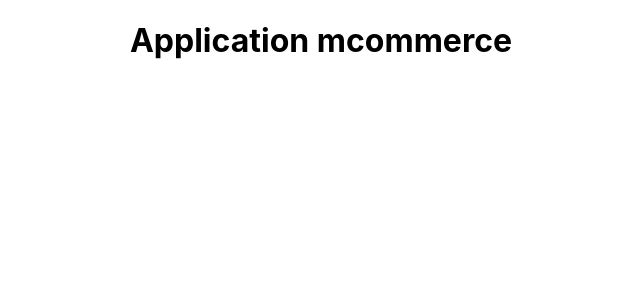
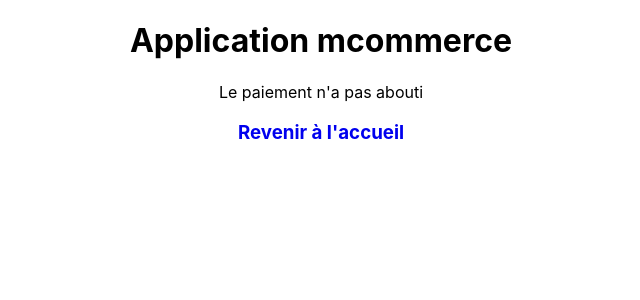
Before and after one commit to hajjaba-labaalli/mcommerce_nodejs, a React (Create React App) app in the folder clientui/: page /confirmation/1 in a window 1280 px wide. Shown: the top 300 px of the page, without its empty margins (319-959 px from the left). Built offline with nearby package versions, Linux system fonts and the light colour scheme.

Commit message:
finalisation du code

```diff
--- a/clientui/src/App.js
+++ b/clientui/src/App.js
@@ -3,6 +3,7 @@ import {BrowserRouter as Router, Route, Routes} from "react-router-dom";
 import ProductDetails from './components/ProductDetails';
 import ProductList from './components/ProductList';
 import Paiement from './components/Paiement';
+import Confirmation from './components/Confirmation';
 
 function App() {
   return (
@@ -12,7 +13,8 @@ function App() {
         <Route path="/" element={<ProductList />} />
         <Route path="/products/:id" element={<ProductDetails />} />
         <Route path="/payer-commande" element={<Paiement />} />
-        <Route path="/payer-commande/:id/:price" element={<Paiement />} />
+        <Route path="/payer-commande/:idCommande/:price" element={<Paiement />} />
+        <Route path="/confirmation/:paiementOk" element={<Confirmation />} />
       </Routes>
 
     </Router>
--- a/clientui/src/components/Confirmation.js
+++ b/clientui/src/components/Confirmation.js
@@ -0,0 +1,25 @@
+import React from 'react';
+import { useParams, Link } from 'react-router-dom';
+
+function Confirmation() {
+    const { paiementOk } = useParams();
+
+    const isPaiementOk = paiementOk === 'true';
+
+    return (
+        <div align="center" className='Confirmation'>
+            <div className="row">
+                <div className="col-md-4 mx-auto mt-5 text-center">
+                    {isPaiementOk ? (
+                        <p>Paiement Accepté</p>
+                    ) : (
+                        <p>Le paiement n'a pas abouti</p>
+                    )}
+                </div>
+            </div>
+            <h3><Link className='button_payer' to={`/`}>Revenir à l'accueil</Link></h3>
+        </div>
+    );
+}
+
+export default Confirmation;
--- a/clientui/src/components/Paiement.js
+++ b/clientui/src/components/Paiement.js
@@ -1,10 +1,35 @@
-import React, { useEffect, useState } from 'react';
+import React from 'react';
 import axios from 'axios';
-import { useParams, Link } from 'react-router-dom';
+import { useParams, Link, useNavigate } from 'react-router-dom';
 
 
 function Paiement() {
+  const { idCommande, price} = useParams();
+  //const [paiementOk, setPaiementOk] = useState(false);
+  const navigate = useNavigate();
 
+  const payerCommande =  async () => {
+    try{
+      //onst paiementOk = false;
+      // Envoyer les détails de la commande au service de commande
+      const response = await axios.post('http://localhost:3002/api/paiements', {
+        idCommande: idCommande ,
+        montant: price
+      });
+      console.log(response.data);
+      if(response.data.paiementOk){
+        navigate(`/confirmation/${response.data.paiementOk}`);
+      }else{
+        navigate(`/confirmation/false`)
+      }
+
+      // Effectuer la redirection vers la deuxième interface avec l'ID de commande et le prix de produit
+
+
+    }catch (error) {
+      console.error('Erreur lors de l\'envoi de la commande:', error)
+  };
+  };
 
 
   return (
@@ -12,7 +37,7 @@ function Paiement() {
         <p>Ici l'utilisateur sélectionne en temps normal un moyen de paiement et entre les informations de sa carte bancaire.</p>
         <p>Nous allons éviter d'ajouter les formulaires nécessaires afin de garder l'application la plus simple possible pour la suite.</p>
         <p>Si vous vous sentez à l'aise vous pouvez créer un formulaire pour accepter le numéro de la carte bancaire que vous traiterez dans la le contrôleur grâce à lun PosMapping.</p>
-        <h3><Link className='button_payer' to={`/confirmation`}>Payer ma commande</Link></h3>
+        <h3><Link className='button_payer' onClick={payerCommande}>Payer ma commande</Link></h3>
     </div>
   );
 }
--- a/clientui/src/components/ProductList.js
+++ b/clientui/src/components/ProductList.js
@@ -24,7 +24,7 @@ function ProductList(props) {
     return (
         <div align="center" className="product-list">
             {products.map((product) => (
-                <ProductCard key={product.id} product={product} />
+                <ProductCard key = {product._id} product={product} />
             ))}
         </div>
   );
```
Also changed, not shown: 1 other file (tests, documents, lock files or other folders).
